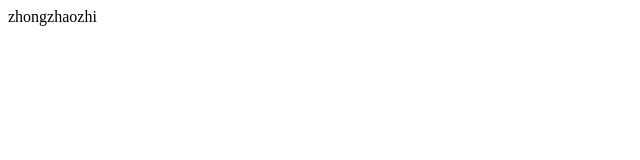
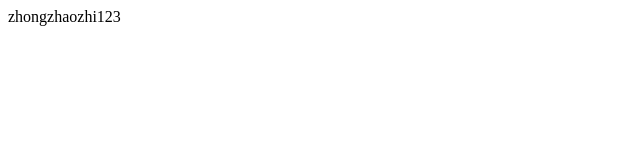
Before and after one commit to hzitzzzy06/hzitzzzy06.io, a plain HTML site: page index.html in a window 1280 px wide. Shown: the full height of the page, 0-640 px from the left. Drawn offline with Linux system fonts and the light colour scheme.

Commit message:
zhongzhaozhi

```diff
--- a/index.html
+++ b/index.html
@@ -5,6 +5,6 @@
     <title>Title</title>
 </head>
 <body>
-zhongzhaozhi
+zhongzhaozhi123
 </body>
 </html>
```
